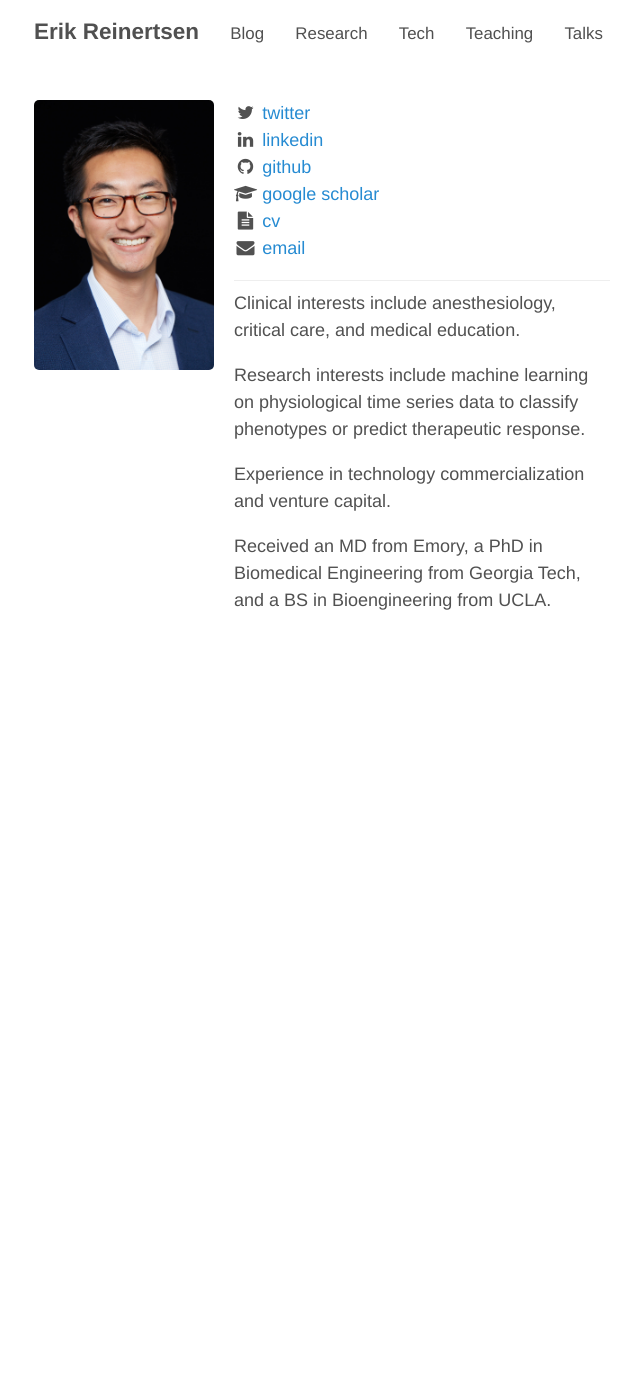
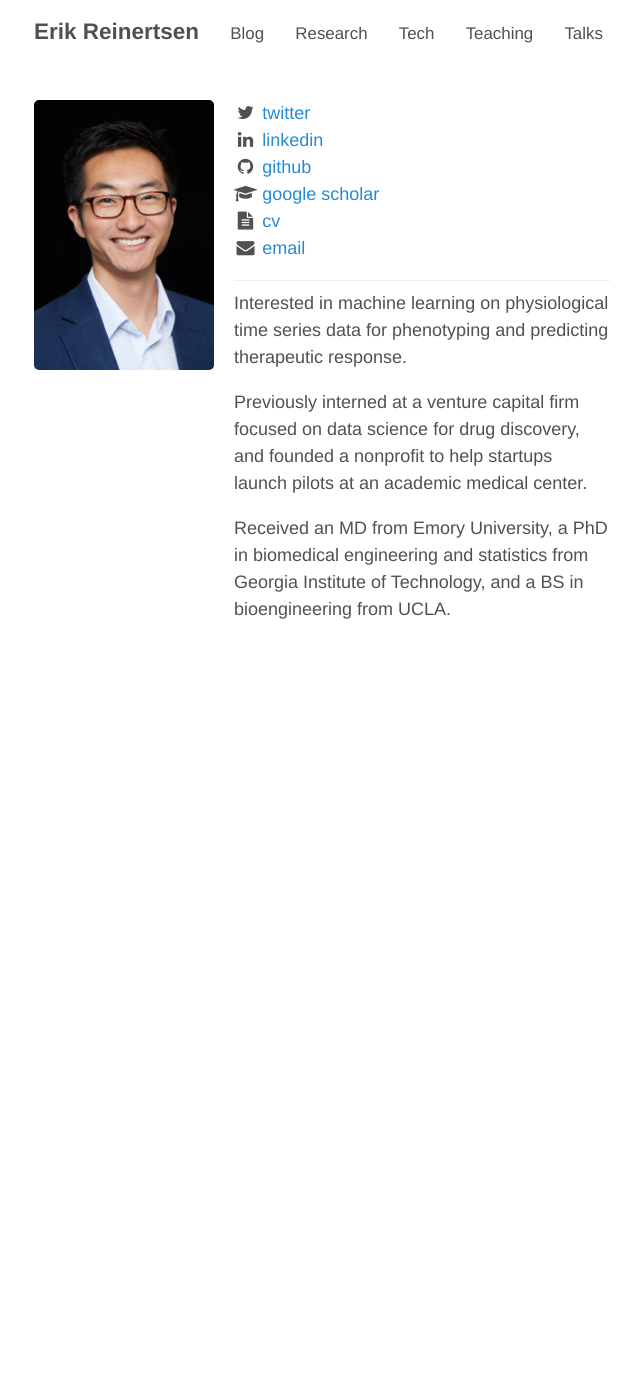
Before and after one commit to erikr/erikr.github.io, a Jekyll site: the page built from index.md, in a window 1280 px wide. Shown: the whole page, without its empty margins (318-958 px from the left). Built offline with Jekyll 4.4.1, drawn with Linux system fonts in a browser that asks for light colours; nearby versions of some CDN libraries; comment, search, counter and statistics services are not loaded.

Commit message:
fleshed out bio

```diff
--- a/index.md
+++ b/index.md
@@ -24,10 +24,8 @@ $("#email").attr("href", "mailto:" + email_address).html("email");
 
 ---
 
-Clinical interests include anesthesiology, critical care, and medical education.
+Interested in machine learning on physiological time series data for phenotyping and predicting therapeutic response.
 
-Research interests include machine learning on physiological time series data to classify phenotypes or predict therapeutic response.
+Previously interned at a venture capital firm focused on data science for drug discovery, and founded a nonprofit to help startups launch pilots at an academic medical center.
 
-Experience in technology commercialization and venture capital.
-
-Received an MD from Emory, a PhD in Biomedical Engineering from Georgia Tech, and a BS in Bioengineering from UCLA.
+Received an MD from Emory University, a PhD in biomedical engineering and statistics from Georgia Institute of Technology, and a BS in bioengineering from UCLA.
```
